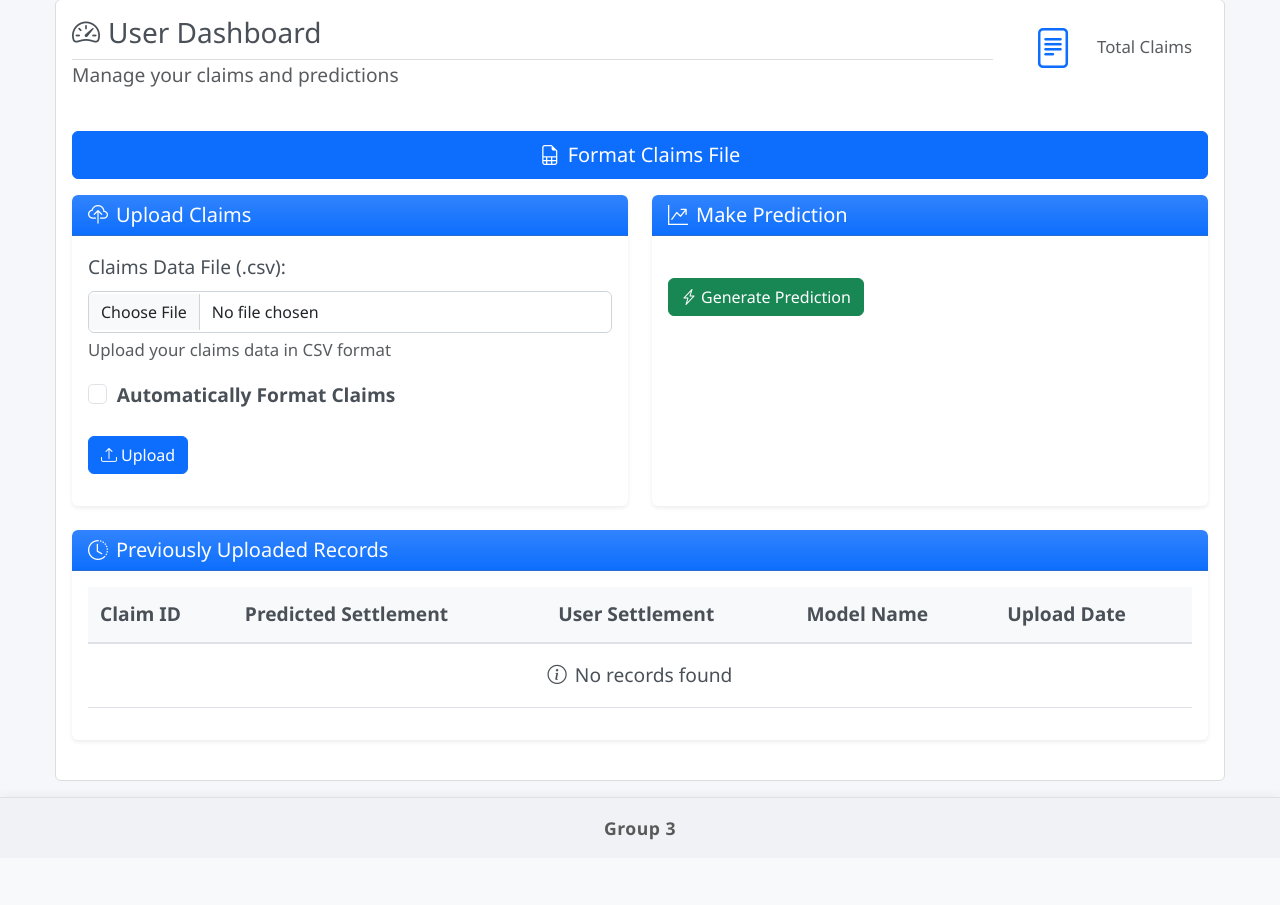
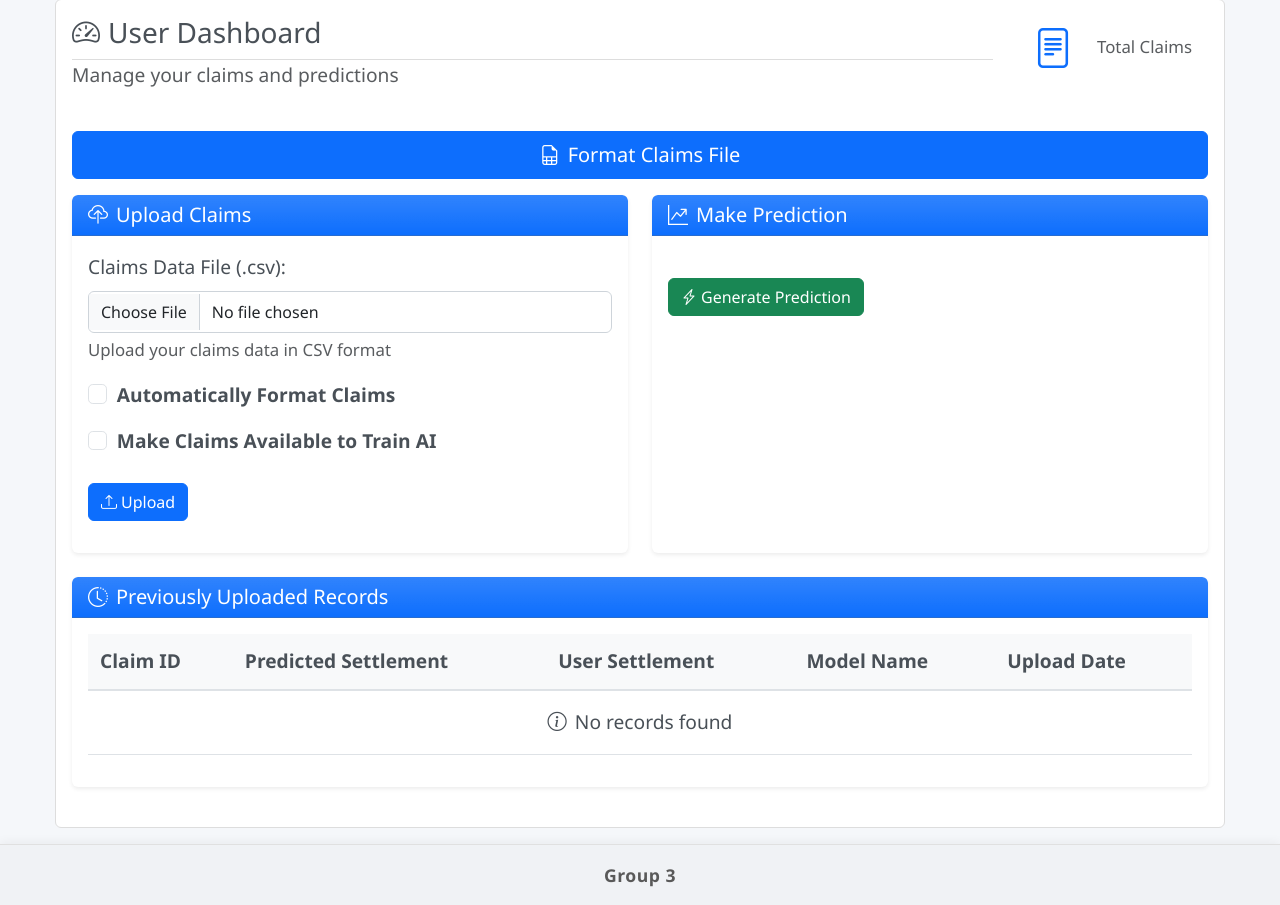
Before and after one commit to charclayt/headlights, a Django app: template templates/customer.html in a window 1280 px wide. Shown: the part 104-1009 px from the top of the page. Before the commit the page ends 944 px from the top, so only its background shows below. Run offline with Django 5.2, Linux system fonts and the light colour scheme; the template is opened without the code that fills it, so the values that code supplies are empty; some libraries are stand-ins or nearby versions.

Commit message:
Added option for customers to provide claims as training data

```diff
--- a/templates/customer.html
+++ b/templates/customer.html
@@ -57,6 +57,10 @@
             <div class="form-check mb-3">
               <input class="form-check-input" type="checkbox" id="preprocess" name="preprocess">
               <label for="preprocess" class="form-check-label">Automatically Format Claims</label>
+            </div>
+            <div class="form-check mb-3">
+              <input class="form-check-input" type="checkbox" id="trainingData" name="trainingData">
+              <label for="trainingData" class="form-check-label">Make Claims Available to Train AI</label>
             </div>
             <button id="claimUploadSubmit" type="submit" class="btn btn-primary">
               <i class="bi bi-upload me-1"></i>Upload
```
